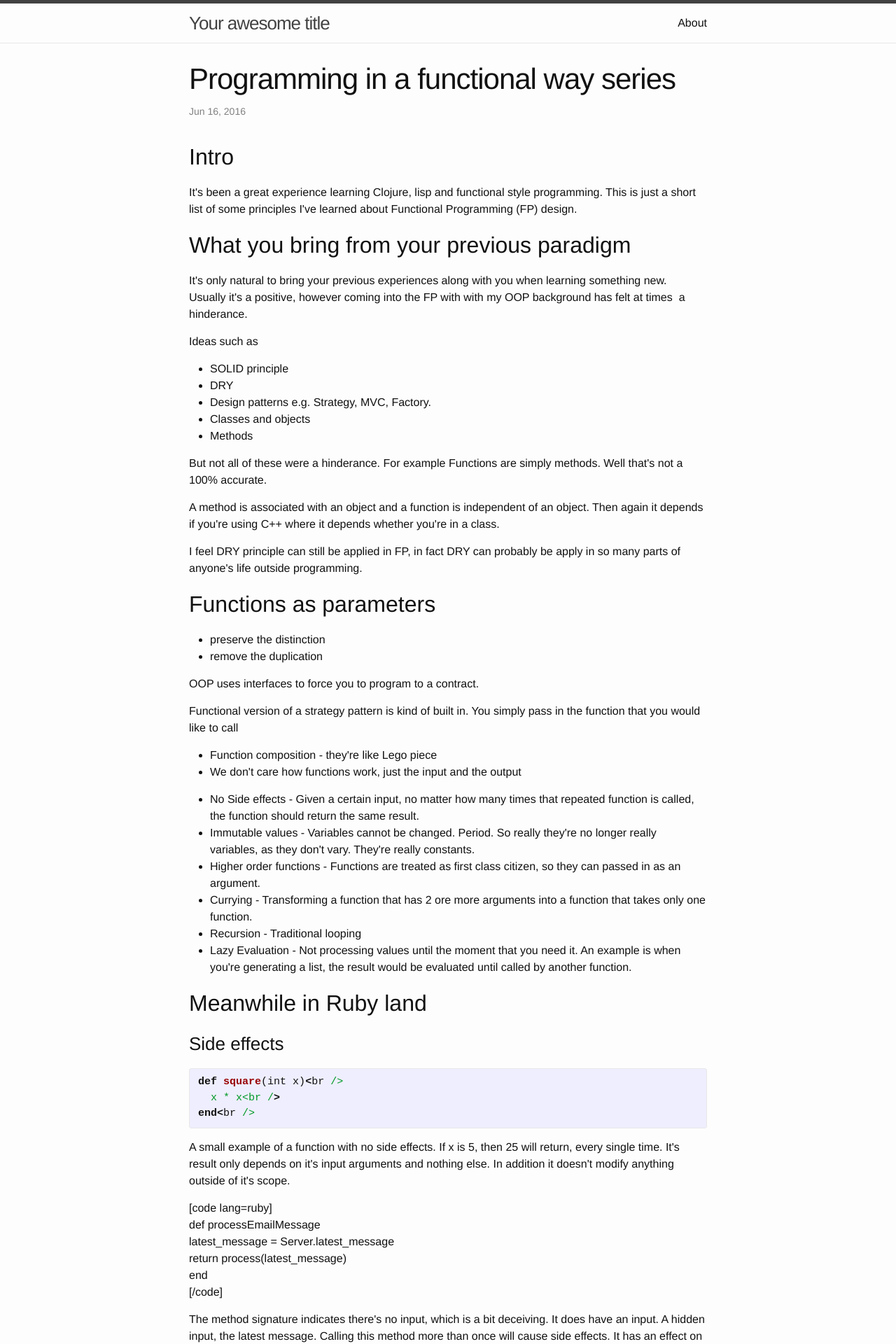
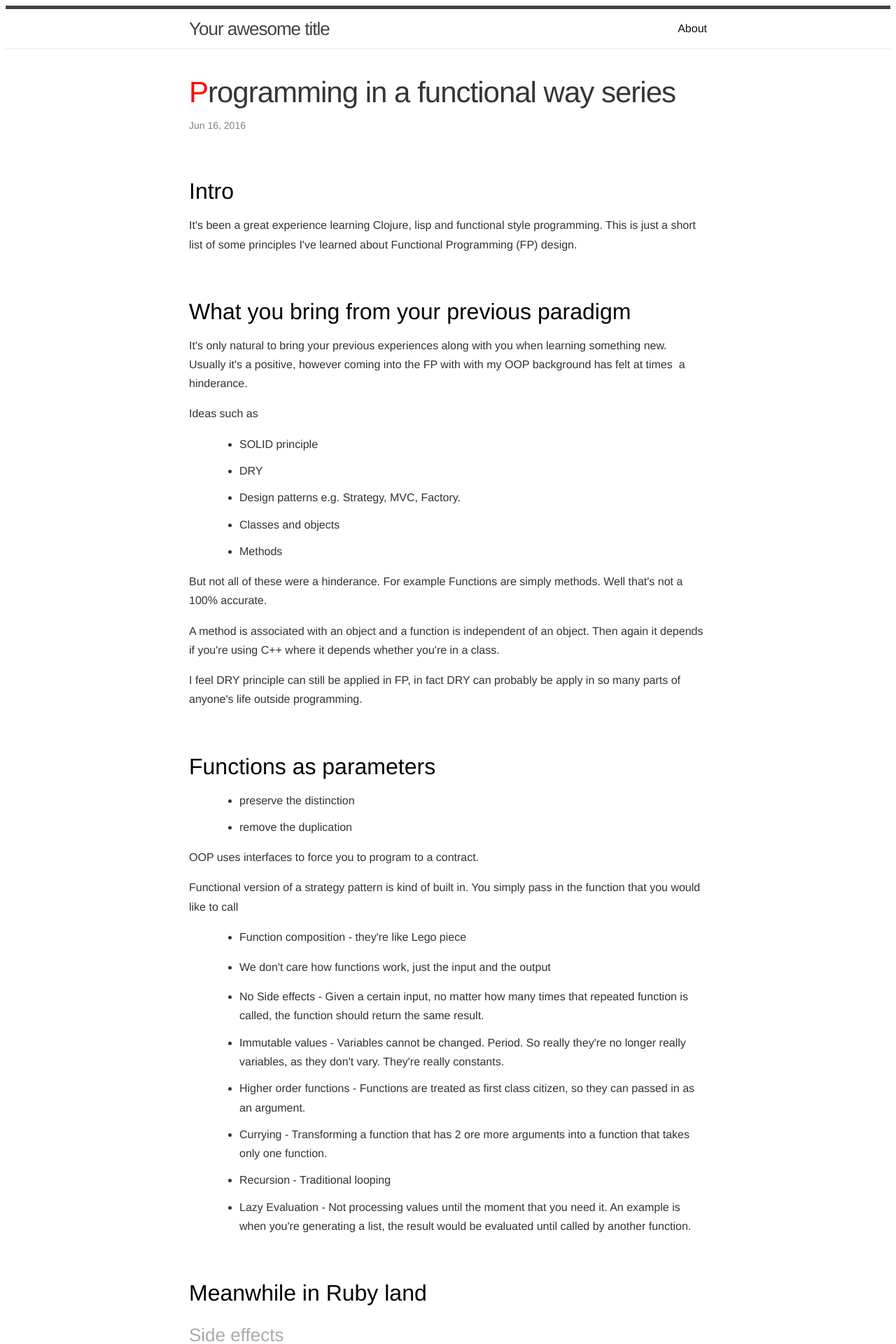
Before and after one commit to cnak/cnak.github.io, a Jekyll site: the page built from _posts/2016-06-16-programming-in-a-functional-way-series.html, in a window 1280 px wide. Shown: the top 1920 px of the page at 70% size. Built offline with Jekyll 4.4.1, drawn with Linux system fonts in a browser that asks for light colours.

Commit message:
changed to using clean theme by cnak

```diff
--- a/_sass/_base.scss
+++ b/_sass/_base.scss
@@ -1,31 +1,167 @@
-/**
- * Reset some basic elements
- */
-body, h1, h2, h3, h4, h5, h6,
-p, blockquote, pre, hr,
-dl, dd, ol, ul, figure {
-    margin: 0;
-    padding: 0;
-}
-
-
-
-/**
- * Basic styling
+/*
+ * Clean css theme for Markdown files by c_nak [https://github.com/cnak]
  */
 body {
-    font: $base-font-weight #{$base-font-size}/#{$base-line-height} $base-font-family;
-    color: $text-color;
-    background-color: $background-color;
-    -webkit-text-size-adjust: 100%;
-    -webkit-font-feature-settings: "kern" 1;
-    -moz-font-feature-settings: "kern" 1;
-    -o-font-feature-settings: "kern" 1;
-    font-feature-settings: "kern" 1;
-    font-kerning: normal;
+    color: #333333;
+    line-height: 1.7em;
+    font-family: "Helvetica Neue", "Open Sans", sans-serif;
+    font-weight: 200;
+    background-color: white;
 }
-
-
+p {
+    line-height: 1.7em;
+}
+table {
+    font-size: inherit;
+    font: 100%;
+    margin: 1em;
+}
+table th {
+    border-bottom: 1px solid #bbb;
+    padding: .2em 1em;
+}
+table td {
+    border-bottom: 1px solid #ddd;
+    padding: .2em 1em;
+}
+input[type=text],
+input[type=password],
+input[type=image],
+textarea {
+    font: 99% helvetica, arial, freesans, sans-serif;
+}
+select,
+option {
+    padding: 0 .25em;
+}
+optgroup {
+    margin-top: .5em;
+}
+pre,
+code {
+    font: 12px Monaco, "Courier New", "DejaVu Sans Mono", "Bitstream Vera Sans Mono", monospace;
+}
+pre {
+    margin: 1em 0;
+    font-size: 12px;
+    background-color: #eee;
+    border: 1px solid #ddd;
+    padding: 5px;
+    line-height: 1.5em;
+    color: #444;
+    overflow: auto;
+    -webkit-box-shadow: rgba(0, 0, 0, 0.07) 0 1px 2px inset;
+    -webkit-border-radius: 3px;
+    -moz-border-radius: 3px;
+    border-radius: 3px;
+}
+pre code {
+    padding: 0;
+    font-size: 12px;
+    background-color: #eee;
+    border: none;
+}
+code {
+    font-size: 12px;
+    background-color: #f8f8ff;
+    color: #444;
+    padding: 0 .2em;
+    border: 1px solid #dedede;
+}
+img {
+    border: 0;
+    max-width: 100%;
+}
+abbr {
+    border-bottom: none;
+}
+a {
+    color: #4183c4;
+    text-decoration: none;
+}
+a:hover {
+    text-decoration: underline;
+}
+a code,
+a:link code,
+a:visited code {
+    color: #4183c4;
+}
+h2,
+h3 {
+    margin: 1em 0;
+}
+h1,
+h2,
+h3,
+h4,
+h5,
+h6 {
+    border: 0;
+    color: black;
+}
+h1 {
+    border-top: 1px solid #aaa;
+    padding-top: .9em;
+    margin-top: 1.5em;
+    font: 4.0em "Helvetica Neue", "Open Sans", sans-serif;
+    color: #353535;
+    font-weight: 100;
+}
+h1:first-child {
+    margin-top: 0;
+    padding-top: .25em;
+    border-top: none;
+}
+h1:first-letter {
+    color: red;
+}
+h2 {
+    font-size: 150%;
+    margin-top: 1.5em;
+    padding-top: .5em;
+    font: 200 2.0em "Helvetica Neue", "Open Sans", sans-serif;
+}
+h3 {
+    margin-top: 1em;
+    color: #AAAAAA;
+    font: 200 1.2em "Helvetica Neue", "Open Sans", sans-serif;
+}
+hr {
+    border: 1px solid #ddd;
+}
+ul {
+    margin: 1em 0 1em 2em;
+}
+ol {
+    margin: 1em 0 1em 2em;
+}
+ul li,
+ol li {
+    margin-top: .7em;
+    margin-bottom: .7em;
+}
+ul ul,
+ul ol,
+ol ol,
+ol ul {
+    margin-top: 0;
+    margin-bottom: 0;
+}
+blockquote {
+    margin: 1em 0;
+    border-left: 5px solid #ddd;
+    padding-left: .6em;
+    color: #555;
+}
+dt {
+    font-weight: bold;
+    margin-left: 1em;
+}
+dd {
+    margin-left: 2em;
+    margin-bottom: 1em;
+}
 
 /**
  * Set `margin-bottom` to maintain vertical rhythm
@@ -36,120 +172,6 @@
 %vertical-rhythm {
     margin-bottom: $spacing-unit / 2;
 }
-
-
-
-/**
- * Images
- */
-img {
-    max-width: 100%;
-    vertical-align: middle;
-}
-
-
-
-/**
- * Figures
- */
-figure > img {
-    display: block;
-}
-
-figcaption {
-    font-size: $small-font-size;
-}
-
-
-
-/**
- * Lists
- */
-ul, ol {
-    margin-left: $spacing-unit;
-}
-
-li {
-    > ul,
-    > ol {
-         margin-bottom: 0;
-    }
-}
-
-
-
-/**
- * Headings
- */
-h1, h2, h3, h4, h5, h6 {
-    font-weight: $base-font-weight;
-}
-
-
-
-/**
- * Links
- */
-a {
-    color: $brand-color;
-    text-decoration: none;
-
-    &:visited {
-        color: darken($brand-color, 15%);
-    }
-
-    &:hover {
-        color: $text-color;
-        text-decoration: underline;
-    }
-}
-
-
-
-/**
- * Blockquotes
- */
-blockquote {
-    color: $grey-color;
-    border-left: 4px solid $grey-color-light;
-    padding-left: $spacing-unit / 2;
-    font-size: 18px;
-    letter-spacing: -1px;
-    font-style: italic;
-
-    > :last-child {
-        margin-bottom: 0;
-    }
-}
-
-
-
-/**
- * Code formatting
- */
-pre,
-code {
-    font-size: 15px;
-    border: 1px solid $grey-color-light;
-    border-radius: 3px;
-    background-color: #eef;
-}
-
-code {
-    padding: 1px 5px;
-}
-
-pre {
-    padding: 8px 12px;
-    overflow-x: auto;
-
-    > code {
-        border: 0;
-        padding-right: 0;
-        padding-left: 0;
-    }
-}
-
 
 
 /**
```
